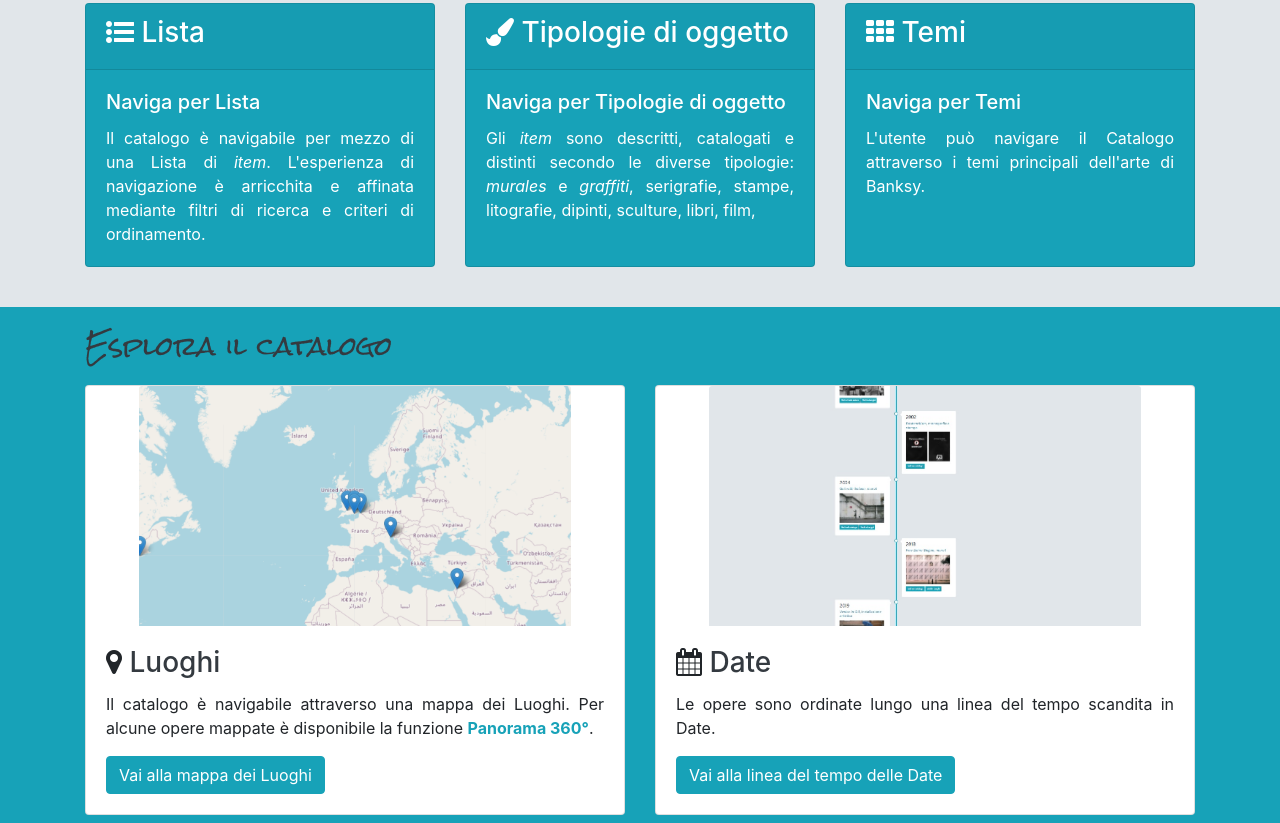
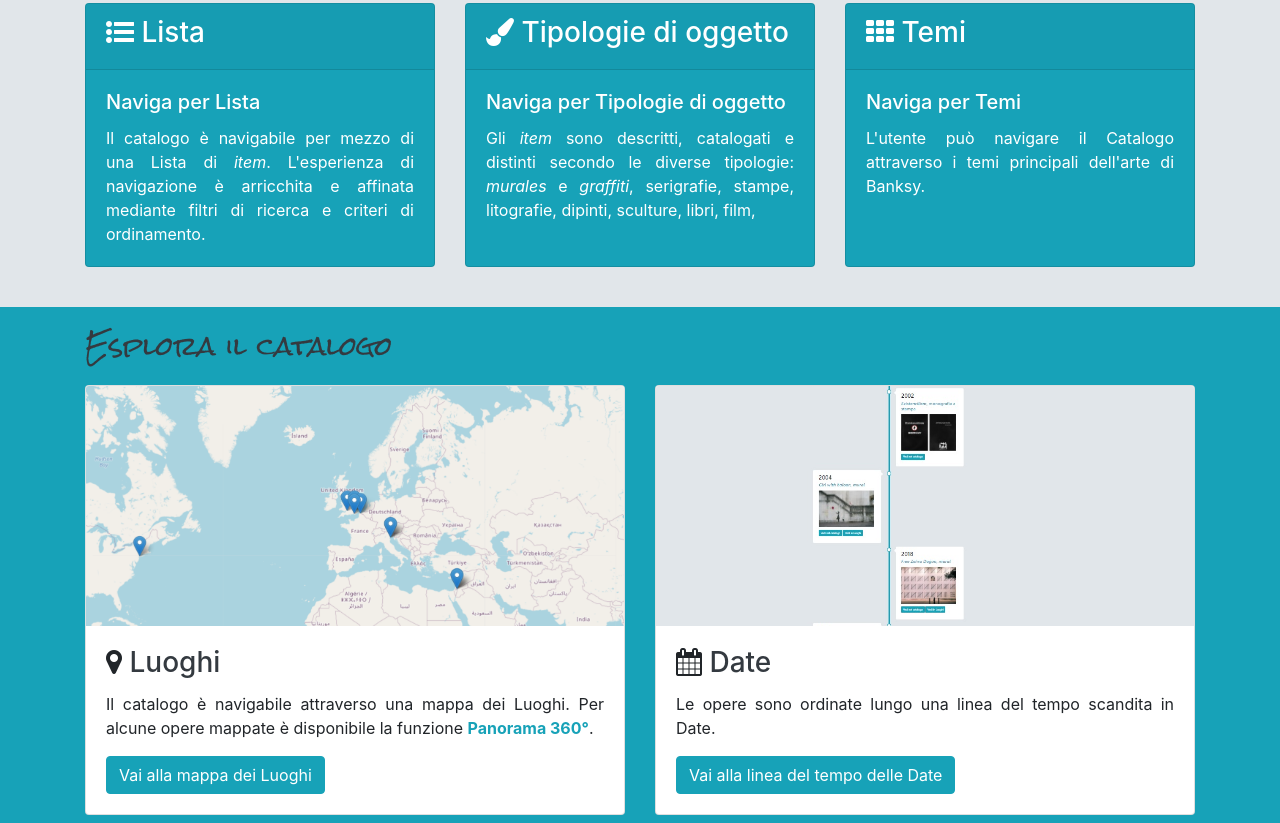
Before and after one commit to rossellaverroca/banksy, a plain HTML site: page index.html in a window 1280 px wide. Shown: the part 2110-2933 px from the top of the page. Drawn offline with Linux system fonts and the light colour scheme.

Commit message:
Add files via upload

```diff
--- a/style/style.css
+++ b/style/style.css
@@ -159,7 +159,7 @@
 
 .card-img-top{
 	max-height: 35rem;
-	max-width: 27rem;
+
 }
 
 
```
